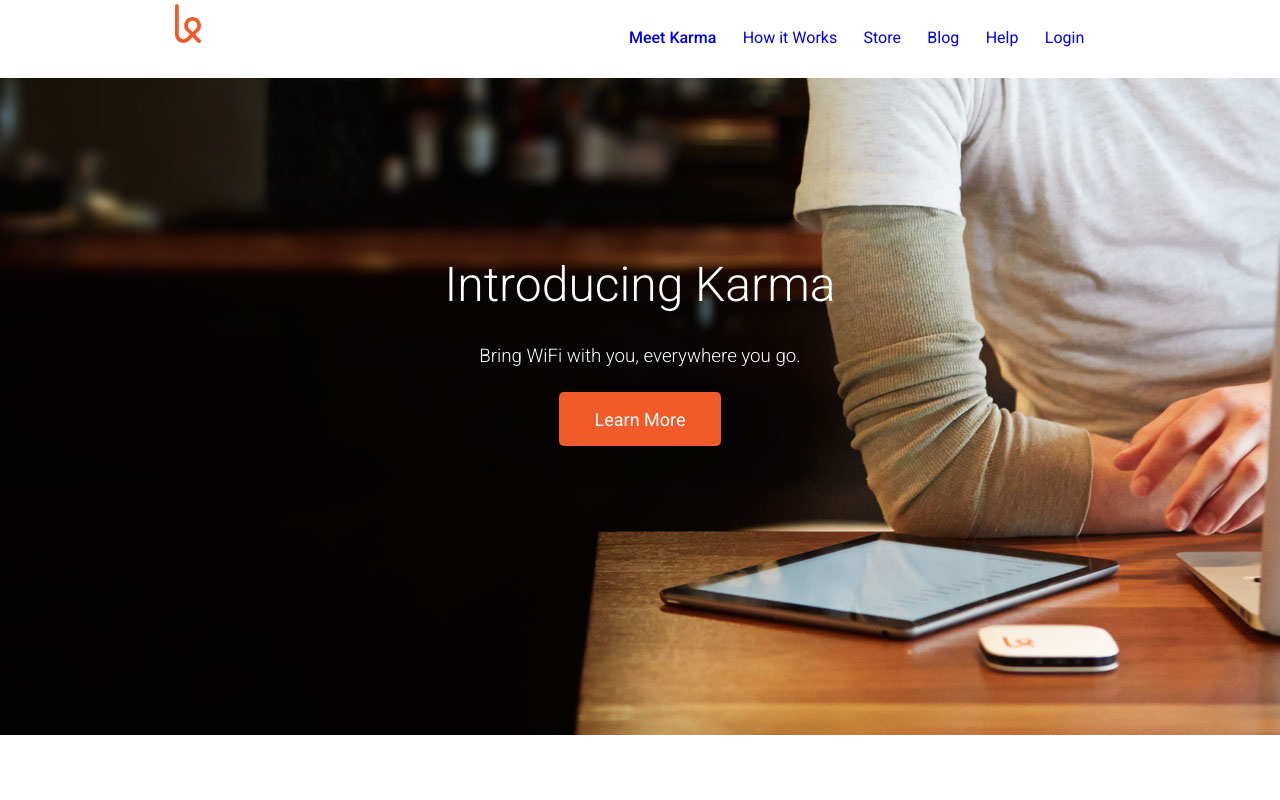
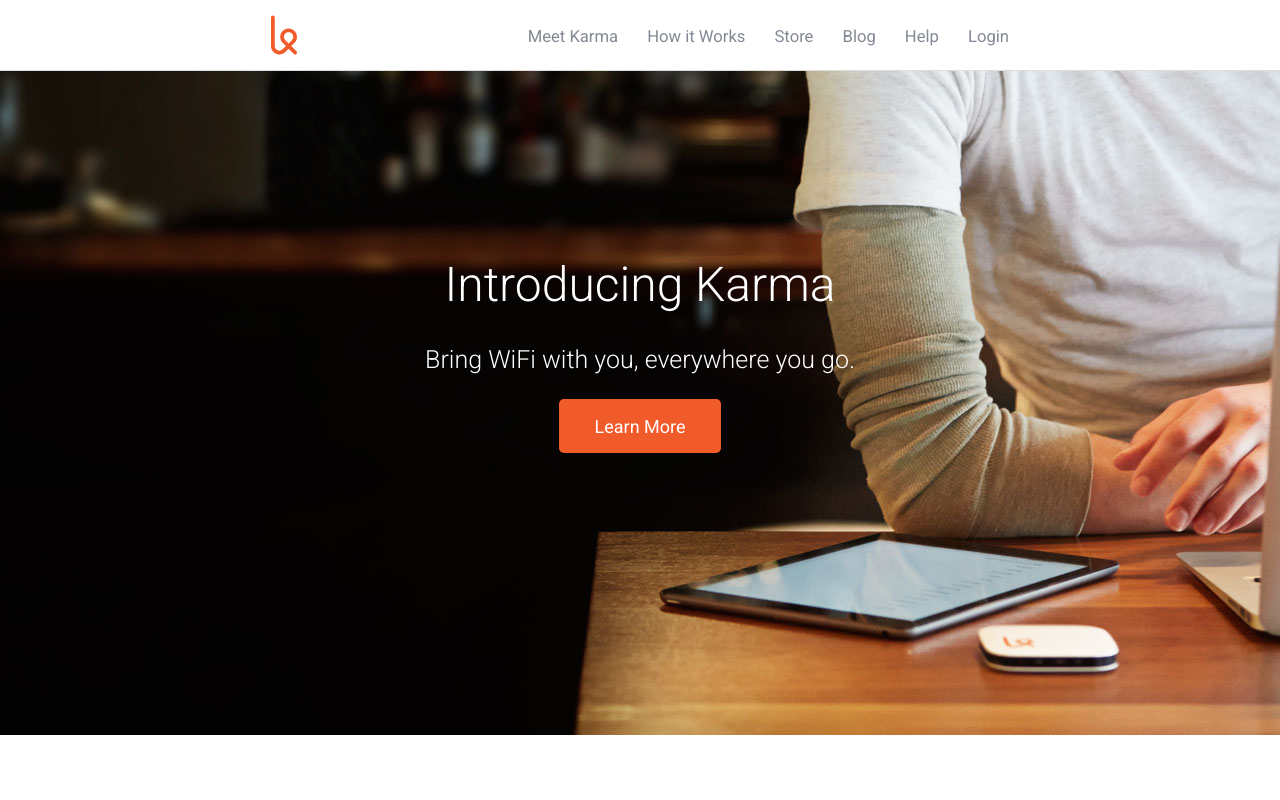
Before and after one commit to Karobka/startup-landing-page-clone, a plain HTML site: page index.html in a window 1280 px wide. Shown: the top 800 px of the page. Drawn offline with Linux system fonts and the light colour scheme.

Commit message:
finally fixed menu

```diff
--- a/css/style.css
+++ b/css/style.css
@@ -5,73 +5,97 @@ html {
   box-sizing: inherit;
 }
 
-* {
+/** Custom Styles **/
+
+body {
 	font-family: "Roboto", sans-serif;
-}
-html {
 	-webkit-font-smoothing: antialiased;
 }
 
-
-.content .logo {
-	height: 4.375em;
-
+.content {
+	padding: 0 0.938rem;
+	margin: 0 auto;
+	min-width: 37.5rem;
+	width: 60%;
 }
-
-.logo {
-	margin-top: ;
-}
-
-.content {
-	max-width: 60em;
-	margin-right: auto;
-	margin-left: auto;
-	height: 4em;
-	padding: 0px 15px;
-}
-
 
 /** Main Navigation **/
 
 nav {
-	padding: .25em 0 .25em 0;
+	background-color: #fff;
 	position: fixed;
 	width: 100%;
+	border-bottom: 1px solid #DDD;
 	z-index: 9999;
-	background-color: #FFFFFF;
 }
 
 nav > .content {
 	height: 4.375em;
 }
 
-.mainmenus {
-	text-align: right;
-	float: right;
-	padding-top: .5em;
-	padding-right: .60em;
-
+nav .logo {
+	height: 4.375em;
 }
 
-.active {
+nav .links {
+	float: right;
+	color: #838994;
+	font-size: 1.04rem;
+	margin-top: 1.7rem;
+	text-decoration: none;
+}
+
+nav .links li {
+	display: inline-block;
+	margin-left: 1.561rem;
+}
+
+nav .links li .active {
 	font-weight: 500;
 	color: #4c5058;
 }
 
-.mainmenus li {
-	display: inline-block;
-	margin: 0 0.7em;
-	color: #838994;
-}
 
-a {
-	text-decoration: none;
-}
-
-li:hover {
+nav .links li:hover {
     cursor: pointer;
     color: #333333;
 }
+
+/** SAMPLE NAVIGATION
+
+.top-navigation {
+    background-color: #fff;
+    position: fixed;
+    width: 100%;
+    border-bottom: 1px solid #DDD;
+    z-index: 9999;
+}
+.top-navigation > .content {
+    height: 4.375rem;
+}
+.top-navigation .logo {
+    height: 4.375rem;
+}
+.top-navigation .links {
+    float: right;
+    color: #838994;
+    font-size: 1.04rem;
+    margin-top: 1.7rem;
+}
+.top-navigation .links li {
+    display: inline-block;
+    margin-left: 1.563rem;
+}
+.top-navigation .links li.active {
+    color: #4c5058;
+    font-weight: 500;
+}
+.top-navigation .links li:hover {
+    cursor: pointer;
+    color: #333333;
+}
+
+**/
 
 /** Main Banner **/
 .introbanner {
@@ -83,16 +107,21 @@ li:hover {
 	overflow: auto;
 }
 
-.bannerwords h1,
-.bannerwords h3 {
+.introwords h1,
+.introwords h3 {
 	text-align: center;
 	color: #FFFFFF;
 	font-weight: 300;
 }
 
-.bannerwords h1 {
+.introwords h1 {
 	margin-top: 16rem;
 	font-size: 3rem;
+}
+
+.introwords h3 {
+	margin-top: 1.25rem;
+	font-size: 1.563rem;
 }
 
 .buttons {
--- a/index.html
+++ b/index.html
@@ -19,22 +19,38 @@
 	<!--HEADER NAV-->
 	<nav>
 		<div class="content">
-			<ul class="mainmenus">
-				<li class="active"><a href="#">Meet Karma</a></li>
-				<li><a href="#">How it Works</a></li>
-				<li><a href="#">Store</a></li>
-				<li><a href="#">Blog</a></li>
-				<li><a href="#">Help</a></li>
-				<li><a href="#">Login</a></li>
+			<ul class="links">
+				<li class="active">Meet Karma</li>
+				<li>How it Works</li>
+				<li>Store</li>
+				<li>Blog</li>
+				<li>Help</li>
+				<li>Login</li>
 			</ul>
-			<img class: "logo" src="images/karma-logo copy.svg" alt="Karma logo" width="26" />
+			<img class="logo" src="images/karma-logo copy.svg" alt="Karma logo" width="26" />
 		</div>
 	</nav>
+
+	<!-- SAMPLE MENU
+	<nav class="top-navigation">
+        <div class="content">
+            <ul class="links">
+                <li class="active">Meet Karma</li>
+                <li>How it Works</li>
+                <li>Store</li>
+                <li>Blog</li>
+                <li>Help</li>
+                <li>Login</li>
+            </ul>
+            <img class="logo"  src="img/karma-logo.svg" alt="Logo Image" width="26"/>
+        </div>
+    </nav>
+    -->
 
 
 	<!--INTRO BANNER-->
 	<section class="introbanner">
-		<div class="bannerwords">
+		<div class="introwords">
 			<h1>Introducing Karma</h1>
 			<h3>Bring WiFi with you, everywhere you go.</h3>
 			<div class="buttons">
```
